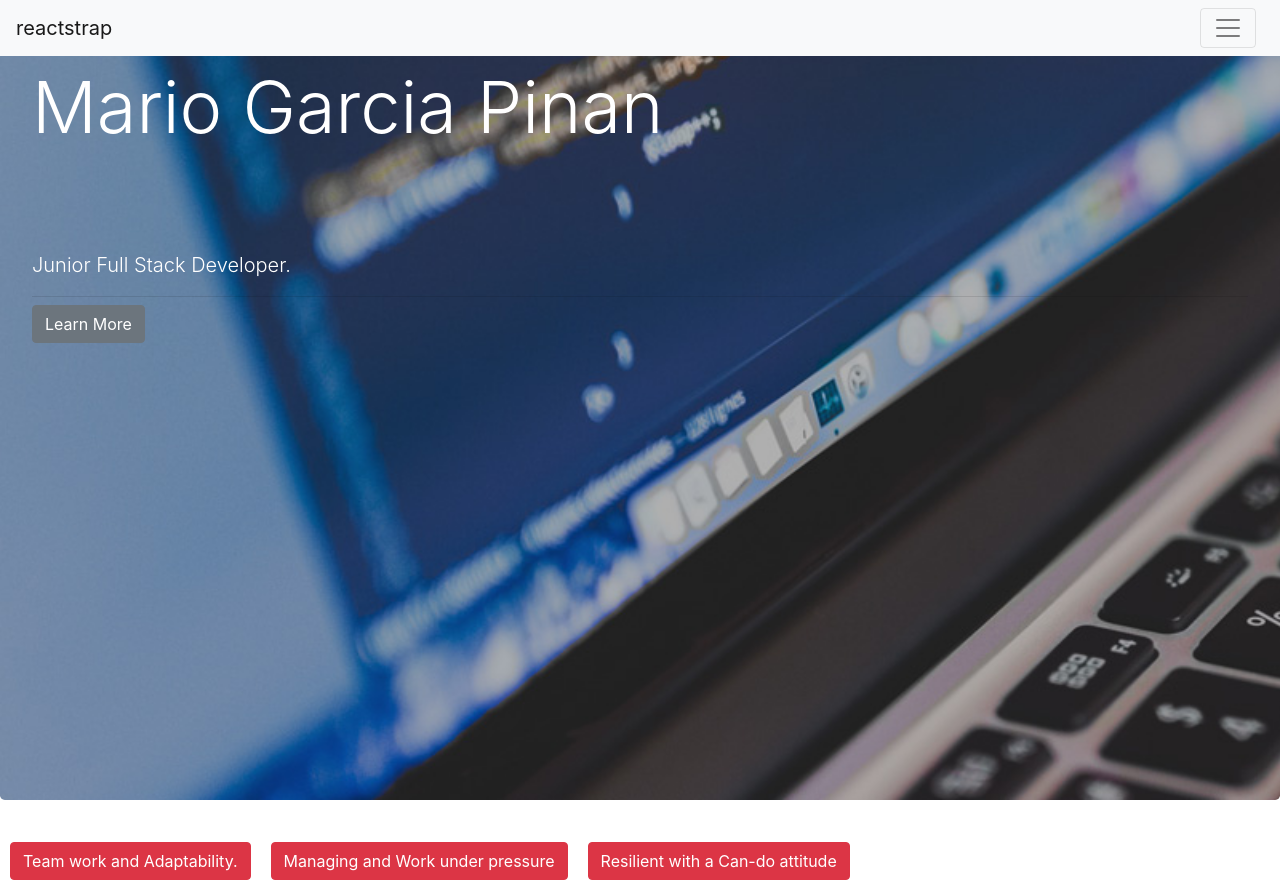
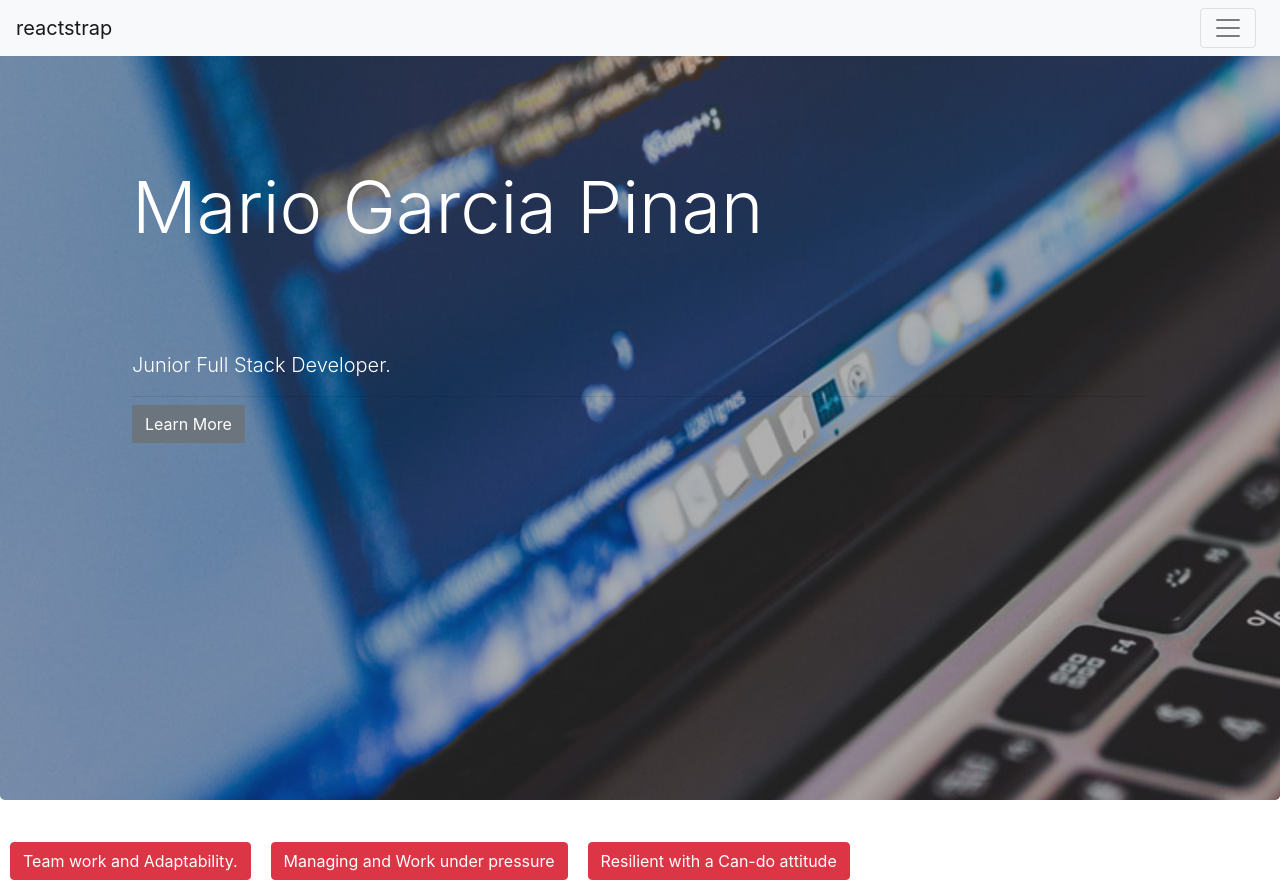
Before and after one commit to Mpinan/jaitone.github.io, a React (Create React App) app in the folder mario/: page / in a window 1280 px wide. Built offline with nearby package versions, Linux system fonts and the light colour scheme.

Commit message:
Changed margin for header

```diff
--- a/mario/src/Components/header.jsx
+++ b/mario/src/Components/header.jsx
@@ -12,15 +12,19 @@ const Header = props => {
           height: "100vh"
         }}
       >
-        <h1 className="display-3 text-white" style={{ marginBottom: 100 }}>
+        <h1 className="display-3 text-white" style={{ margin: 100 }}>
           Mario Garcia Pinan
         </h1>
-        <p className="lead text-white">Junior Full Stack Developer.</p>
-        <hr className="my-2 " />
-        {/* <p className="text-white">mgpinan1990@gmail.com</p> */}
-        <p className="lead">
-          <Button color="secondary">Learn More</Button>
-        </p>
+        <div style={{ margin: 100 }}>
+          <p className="lead text-white">Junior Full Stack Developer.</p>
+          <hr className="my-2 " />
+          {/* <p className="text-white">mgpinan1990@gmail.com</p> */}
+          <p className="lead">
+            <Button color="secondary" className="rounded-0">
+              Learn More
+            </Button>
+          </p>
+        </div>
       </Jumbotron>
     </div>
   );
```
